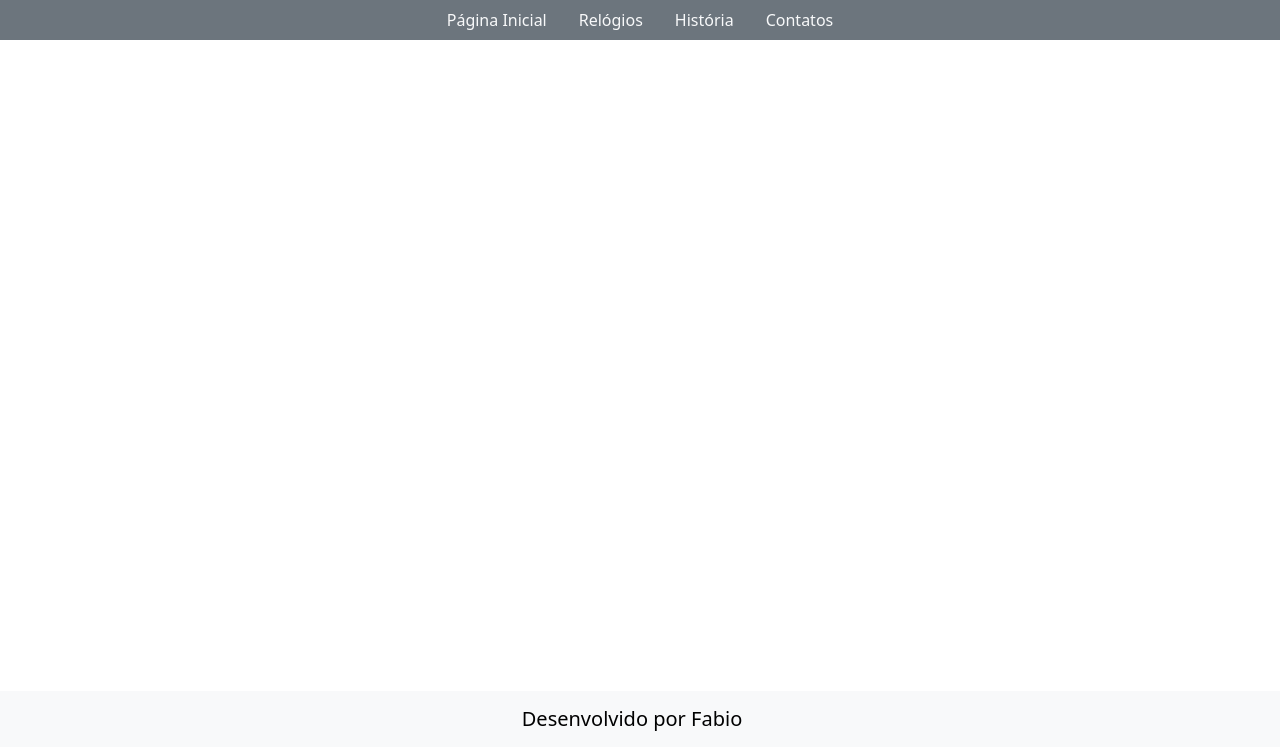
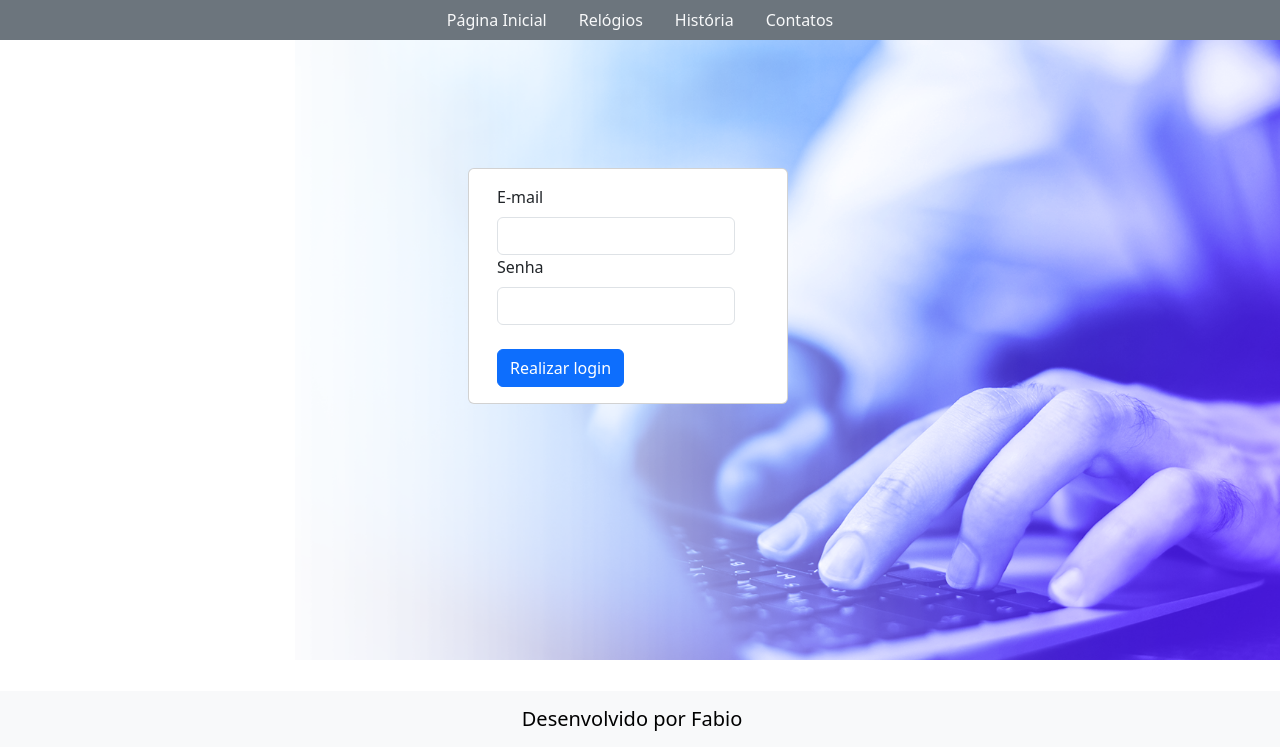
Before and after one commit to FabioKuriki/primeiroFlask, a Flask app: page /login in a window 1280 px wide. Shown: the part 53-800 px from the top of the page. Run offline with Flask 3, Linux system fonts and the light colour scheme.

Commit message:
Quarta commit

```diff
--- a/app/routes.py
+++ b/app/routes.py
@@ -18,4 +18,4 @@ def cadastro():
 
 @app.route('/login')
 def login():
-    return render_template('login.html', titulo="Login", nome="Fabio")
+    return render_template('login.html', titulo="Login", nome="Fabio", fundo="fundoLogin")
--- a/app/static/css/estilo.css
+++ b/app/static/css/estilo.css
@@ -49,23 +49,20 @@
     grid-row-end: 1;
 }
 
-.caixaCadastro{
-    grid-column-start: 1;
-    grid-column-end: 1;
-    grid-row-start: 1;
-    grid-row-end: 1;
-    margin-left: 35%;
-    margin-top: -8%;
+#cadastro{
+    background-image: url(../imagens/backgroundCadastro.png);
+    background-size: cover;
+    background-position: center;
+    padding-top: 10%;
+    padding-bottom: 20%;
 }
 
-#cadastro{
-    display: grid;
-    grid-template-columns: 50% 50% ;
+#fundoLogin{
     background-image: url(../imagens/backgroundCadastro.png);
-    object-fit: cover;
+    background-size: cover;
     background-position: center;
     padding-top: 10%;
-    padding-bottom: 15%;
+    padding-bottom: 20%;
 }
 
 #fundoContato{
@@ -78,7 +75,7 @@
     grid-column-end: 2;
     grid-row-start: 1;
     grid-row-end: 1;
-    border-left: 2px solid
+    border-left: 2px solid;
 }
 
 #ladoEsquerdo{
--- a/app/templates/cadastro.html
+++ b/app/templates/cadastro.html
@@ -1,7 +1,9 @@
 {% extends 'base.html' %}
 {% block conteudo %}
 
-     <div class="caixaCadastro card" style="width: 30rem;">
+    <div class="container-fluid row">
+        <div class="col"></div>
+            <div class="card" style="width: 30rem;">
           <div class="card-body">
                 <form class="container-fluid  row g-4">
                     <div class="row">&nbsp</div>
@@ -35,6 +37,8 @@
              </form>
           </div>
     </div>
+        <div class="col"></div>
+    </div>
 
 
 {% endblock %}
--- a/app/templates/login.html
+++ b/app/templates/login.html
@@ -1,6 +1,33 @@
 {% extends 'base.html' %}
 {% block conteudo %}
 
+    <div class="container-fluid row">
+        <div class="col"></div>
+        <div class="card" style="width: 20rem;">
+        <div class="card-body">
+         <form class="row g-4">
+             <div class="row">&nbsp</div>
+             <div class="col"></div>
+             <div class="row">
+                 <div class="col-md-12">
+                    <label for="inputEmail4" class="form-label">E-mail</label>
+                    <input type="email" class="form-control" id="inputEmail4">
+                 </div>
+             </div>
+            <div class="row">
+              <div class="col-md-12">
+                  <label for="inputPassword4" class="form-label">Senha</label>
+                  <input type="password" class="form-control" id="inputPassword4">
+              </div>
+            </div>
+          <div class="col-12">
+              <button type="submit" class="btn btn-primary">Realizar login</button>
+          </div>
+         </form>
+        </div>
+    </div>
+        <div class="col"></div>
+    </div>
 
 
 
```
Lines whose indentation alone changed are shown as unchanged.
